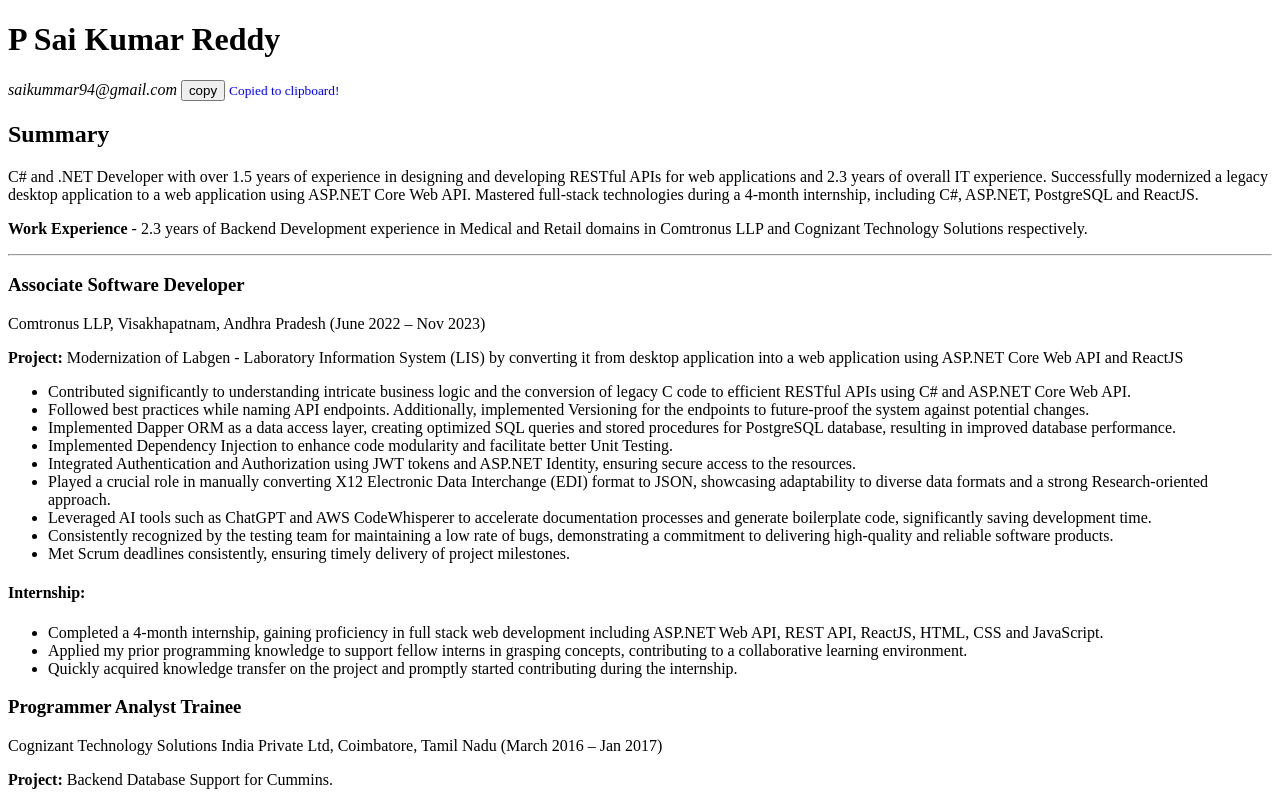
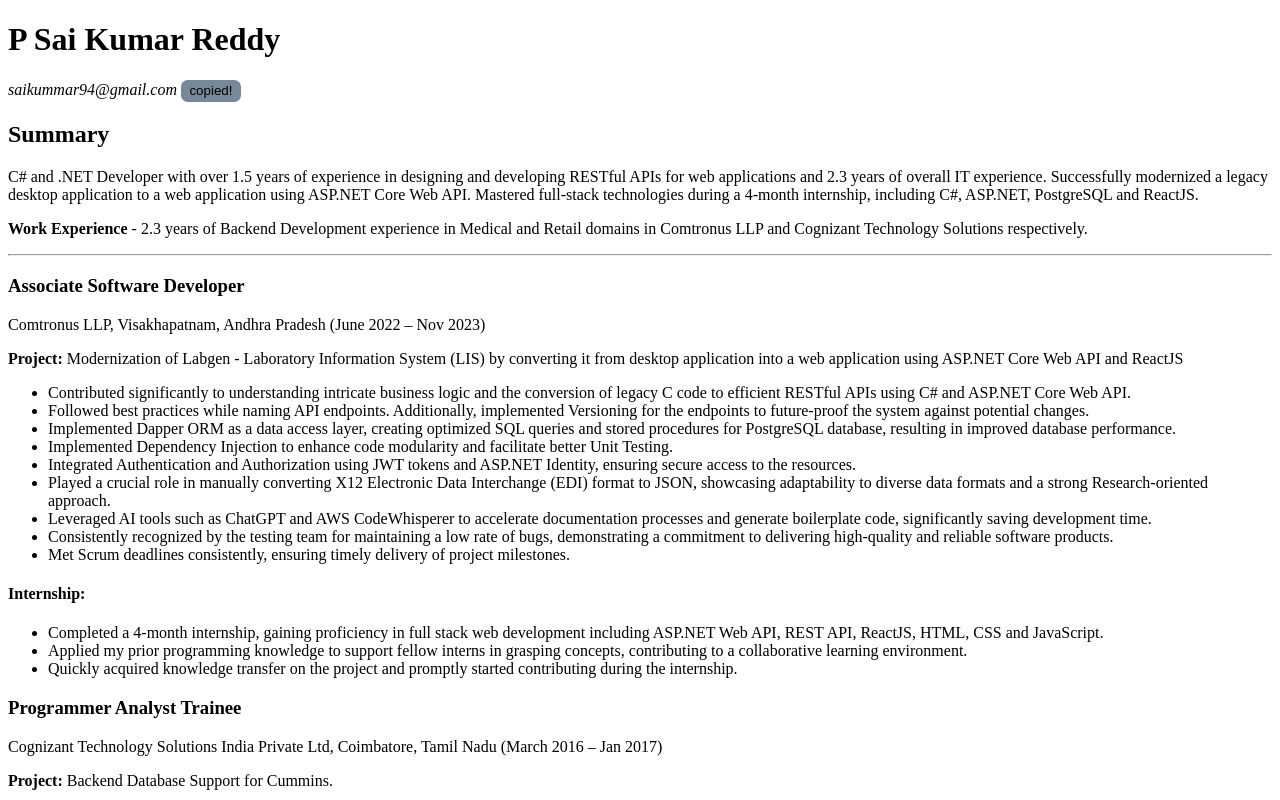
Before and after one commit to SaiKummar/html-portfolio, a plain HTML site: page index.html in a window 1280 px wide. Both pictures are taken after a click on the button "copy". Shown: the top 800 px of the page. Drawn offline with Linux system fonts and the light colour scheme.

Commit message:
add transition animation to copy button. works only once.

```diff
--- a/index.html
+++ b/index.html
@@ -8,12 +8,31 @@
     <script src="./script.js"></script>
     <style>
         address,
-        #copy {
+        .copy-container {
             display: inline-block;
         }
 
         #message {
             color: blue;
+        }
+
+        button {
+            width: 40px;
+            border: none;
+            background-color: lightslategray;
+            border-radius: 0.5em;
+            padding: 0.25em 0.5em;
+            transition: width 0.5s ease-out, background-color 0.25s, transform 0.5s ease-in-out;
+            cursor: pointer;
+        }
+
+        button:hover {
+            background-color: lightskyblue;
+        }
+
+        .button-clicked {
+            width: 60px;
+            transform: rotateX(360deg);
         }
     </style>
 </head>
@@ -21,8 +40,8 @@
 <body>
     <h1>P Sai Kumar Reddy</h1>
     <address>saikummar94@gmail.com</address>
-    <div id="copy">
-        <button onclick="copyToClipboard()">copy</button>
+    <div class="copy-container">
+        <button id="copy" onclick="copyToClipboard()">copy</button>
         <span><small id="message"></small></span>
     </div>
     <h2>Summary</h2>
--- a/script.js
+++ b/script.js
@@ -1,4 +1,6 @@
 function copyToClipboard() {
     navigator.clipboard.writeText("saikummar94@gmail.com");
-    document.getElementById("message").innerText = "Copied to clipboard!"
+    let copyBtn = document.getElementById("copy");
+    setTimeout(() => copyBtn.innerText = "copied!", 400)
+    copyBtn.classList.add("button-clicked");
 }
```
